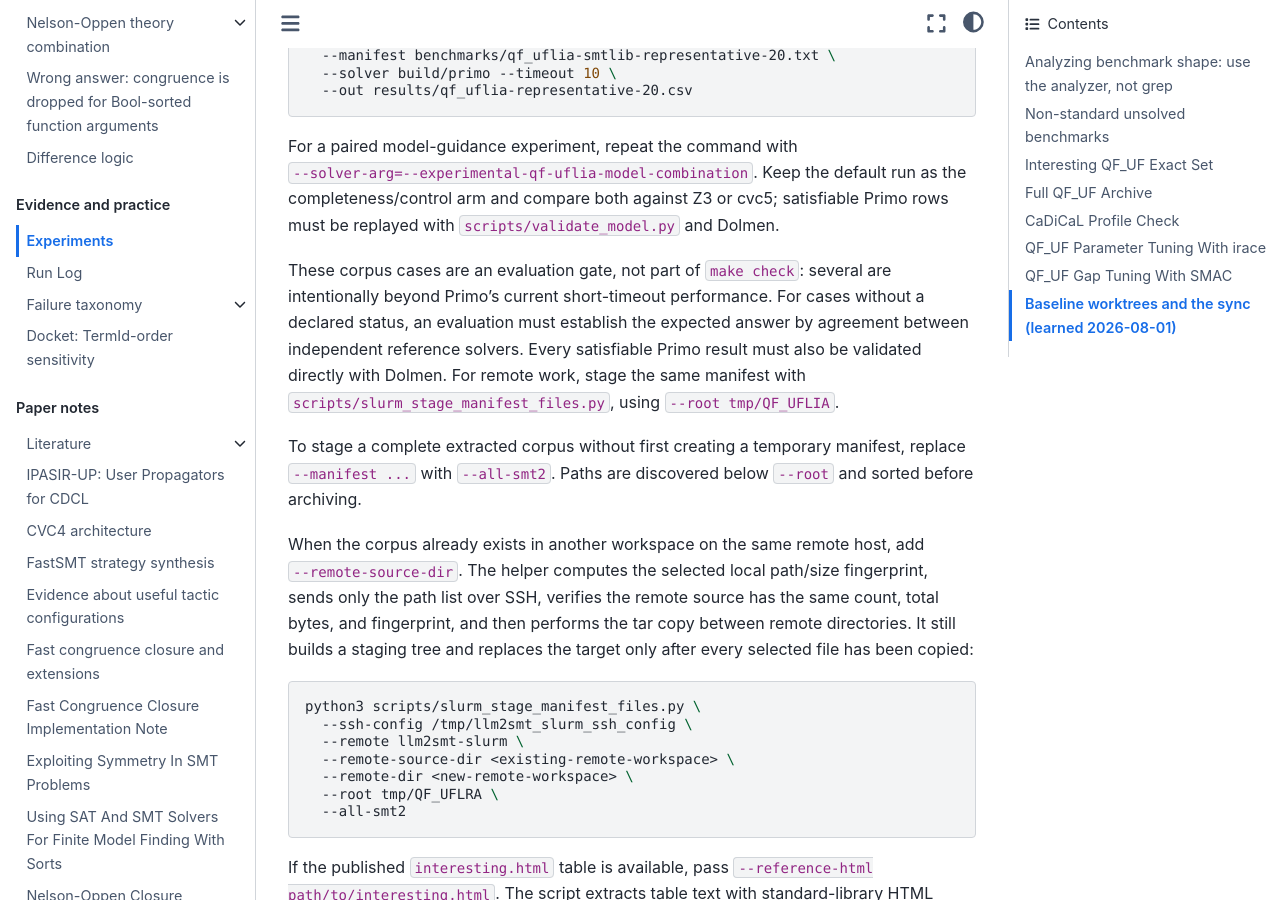
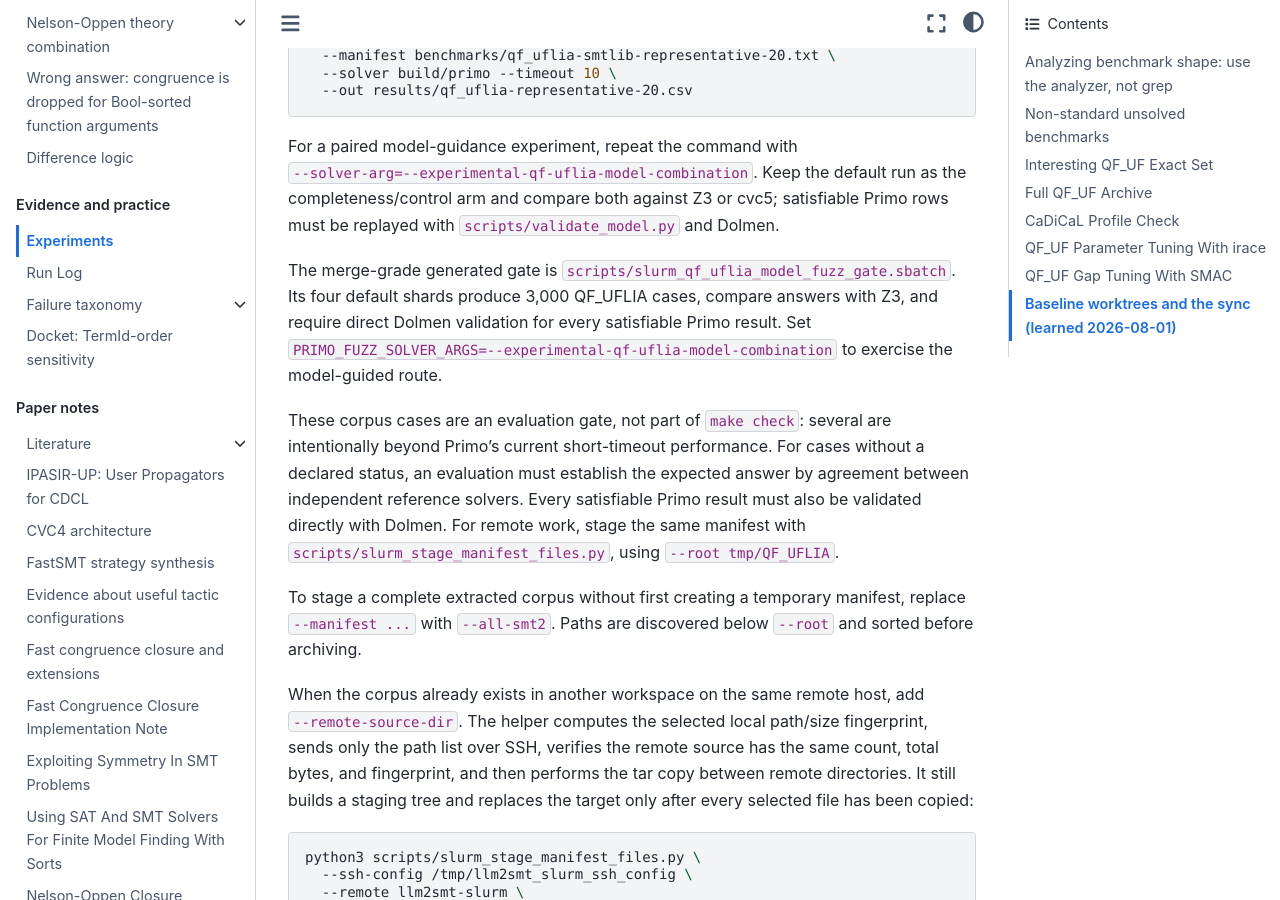
Before and after one commit to primo-solver/primo, a Jupyter Book: the page built from docs/experiments.md, in a window 1280 px wide and 900 px high, scrolled down 5456 px. Built offline with Jupyter Book 1.0.4 settings and Sphinx 7.4.7 and the Sphinx Book theme 1.1.4, drawn with Linux system fonts in a browser that asks for light colours.

Commit message:
Add QF_UFLIA SLURM model fuzz gate

```diff
--- a/docs/experiments.md
+++ b/docs/experiments.md
@@ -249,6 +249,13 @@ For a paired model-guidance experiment, repeat the command with
 `--solver-arg=--experimental-qf-uflia-model-combination`. Keep the default run
 as the completeness/control arm and compare both against Z3 or cvc5; satisfiable
 Primo rows must be replayed with `scripts/validate_model.py` and Dolmen.
+
+The merge-grade generated gate is
+`scripts/slurm_qf_uflia_model_fuzz_gate.sbatch`. Its four default shards produce
+3,000 QF_UFLIA cases, compare answers with Z3, and require direct Dolmen
+validation for every satisfiable Primo result. Set
+`PRIMO_FUZZ_SOLVER_ARGS=--experimental-qf-uflia-model-combination` to exercise
+the model-guided route.
 
 These corpus cases are an evaluation gate, not part of `make check`: several
 are intentionally beyond Primo's current short-timeout performance. For cases
```
Also changed, not shown: 1 other file.
